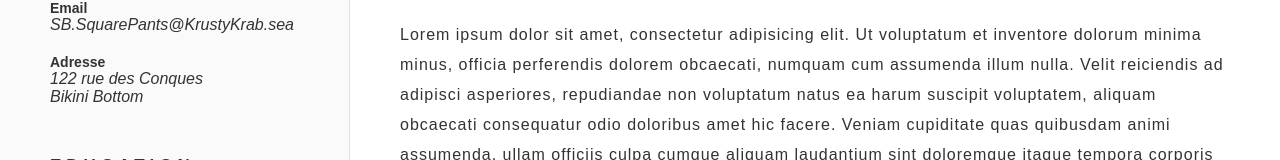
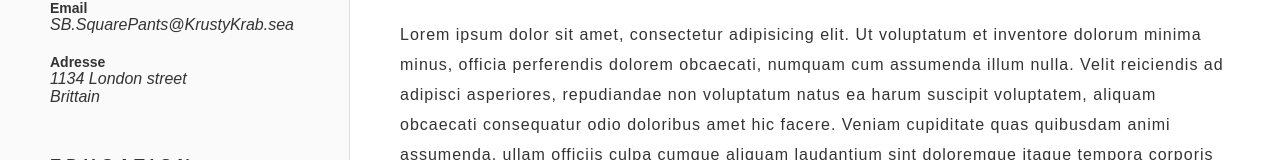
Before and after one commit to SenselessMap/ExamenFinal, a plain HTML site: page index.html in a window 1280 px wide. Shown: the part 448-608 px from the top of the page. Drawn offline with Linux system fonts and the light colour scheme; a web font is replaced by a local one.

Commit message:
changement d'addresse

```diff
--- a/index.html
+++ b/index.html
@@ -33,7 +33,7 @@
           <h3>Email</h3>
           <p>SB.SquarePants@KrustyKrab.sea</p>
           <h3>Adresse</h3>
-          <p>122 rue des Conques<br />Bikini Bottom</p>
+          <p>1134 London street<br />Brittain</p>
         </div>
         <div class="block">
           <h2 class="title-small">EDUCATION</h2>
```
